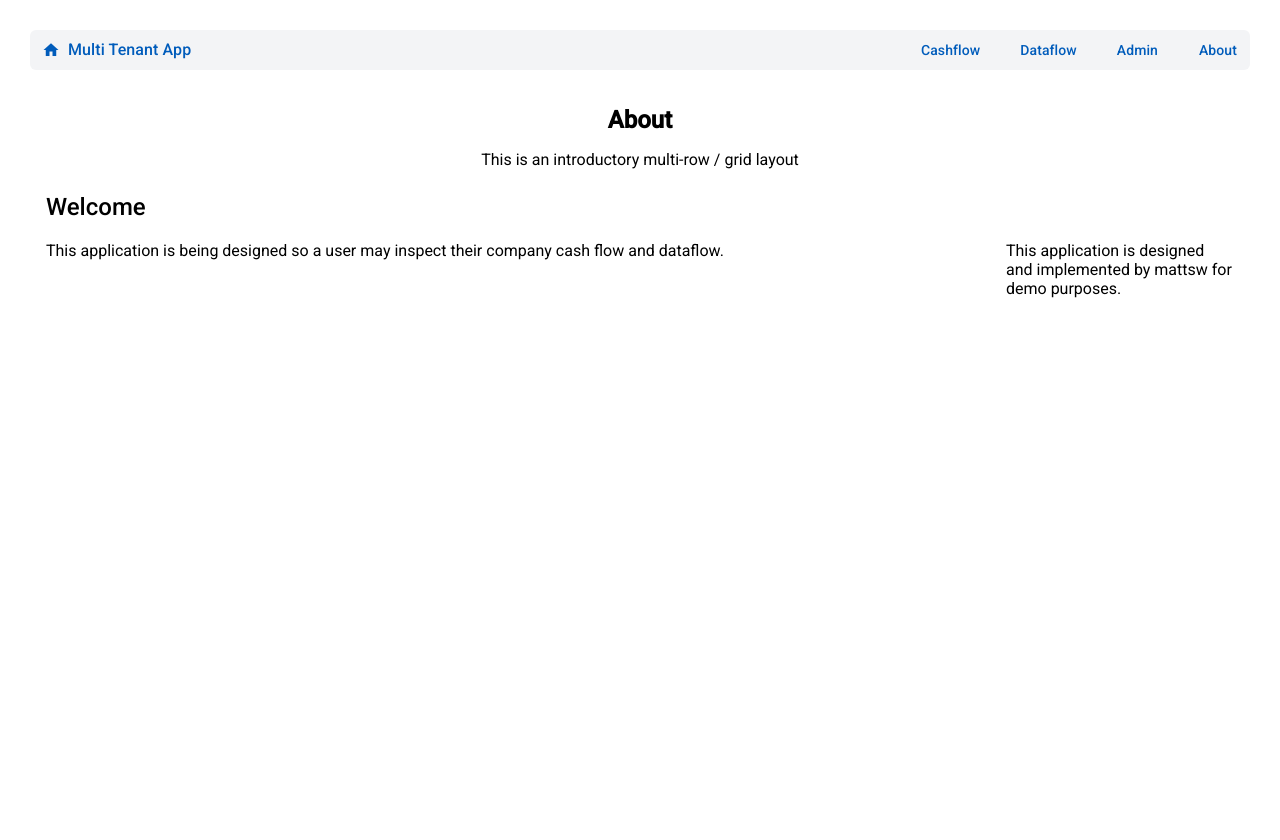
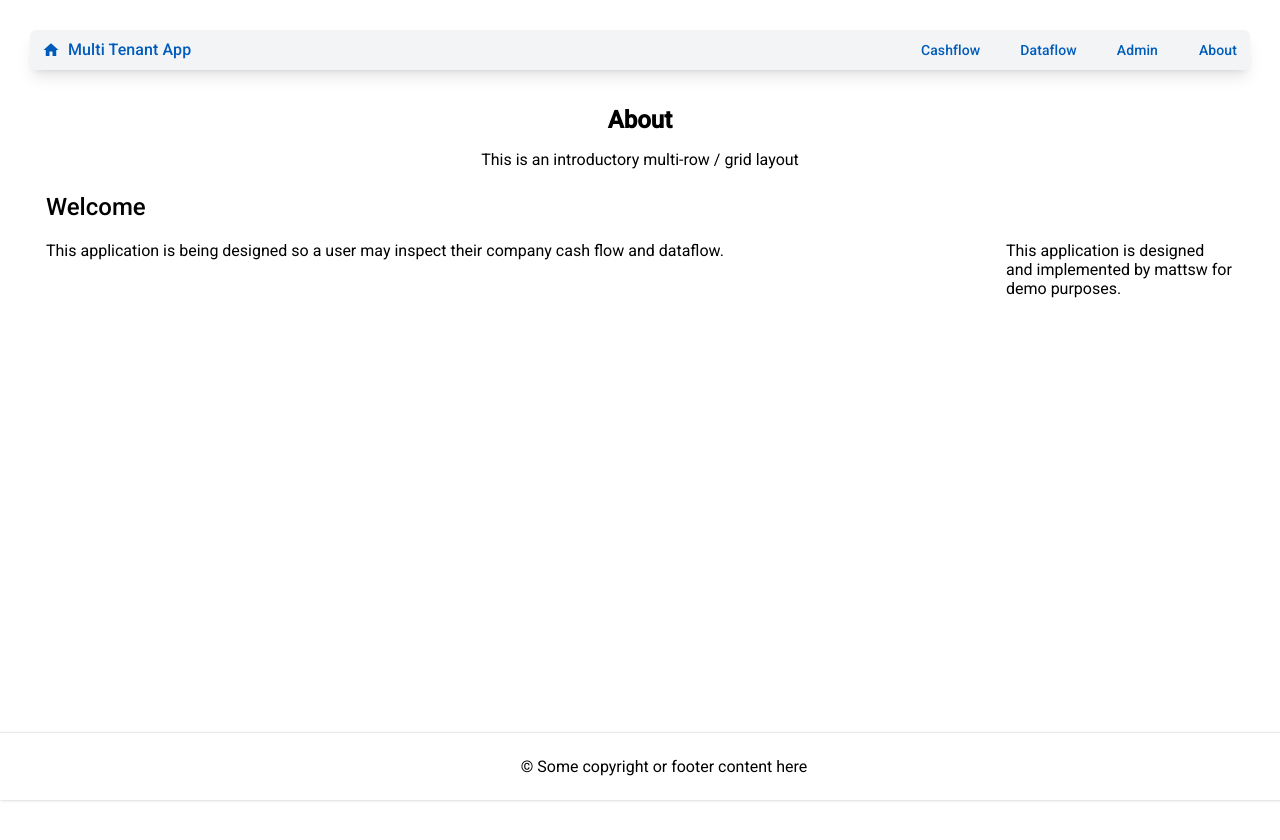
Before and after one commit to mattsw/MultiTenantApp, an Angular app in the folder multi-tenant-app/: page /about in a window 1280 px wide. Shown: the top 840 px of the page. Built offline with nearby package versions, Linux system fonts and the light colour scheme.

Commit message:
Added a base sticky footer

```diff
--- a/multi-tenant-app/src/app/app.html
+++ b/multi-tenant-app/src/app/app.html
@@ -1,4 +1,7 @@
 <app-navbar></app-navbar>
+
 <main>
   <router-outlet />
 </main>
+
+<app-footer></app-footer>
--- a/multi-tenant-app/src/app/app.ts
+++ b/multi-tenant-app/src/app/app.ts
@@ -1,11 +1,12 @@
 import { Component, signal } from '@angular/core';
 import { RouterOutlet } from '@angular/router';
 import { Navbar } from "./navbar/navbar";
+import { Footer } from './footer/footer';
 import { RouterModule } from '@angular/router';
 
 @Component({
   selector: 'app-root',
-  imports: [RouterOutlet, Navbar, RouterModule],
+  imports: [RouterOutlet, Navbar, Footer, RouterModule],
   templateUrl: './app.html',
   styleUrl: './app.scss'
 })
--- /dev/null
+++ b/multi-tenant-app/src/app/footer/footer.html
@@ -0,0 +1,5 @@
+<div class="fixed bottom-0 left-0 z-20 w-full p-4 bg-white border-t border-gray-200 shadow-sm md:items-center md:justify-between md:p-6 dark:bg-gray-800 dark:border-gray-600">
+    <div class="text-center">
+        &copy; Some copyright or footer content here
+    </div>
+</div>
--- a/multi-tenant-app/src/app/navbar/navbar.html
+++ b/multi-tenant-app/src/app/navbar/navbar.html
@@ -1,4 +1,4 @@
-<div class="flex justify-between bg-gray-100 rounded-md">
+<div class="flex justify-between bg-gray-100 rounded-md shadow-lg">
   <button matButton routerLink="/">
     <mat-icon aria-hidden="false" aria-label="Home" fontIcon="home"></mat-icon>
     <span class="text-base">Multi Tenant App</span>
--- a/multi-tenant-app/src/index.html
+++ b/multi-tenant-app/src/index.html
@@ -9,7 +9,7 @@
   <link href="https://fonts.googleapis.com/css2?family=Roboto:wght@300;400;500&display=swap" rel="stylesheet">
   <link href="https://fonts.googleapis.com/icon?family=Material+Icons" rel="stylesheet">
 </head>
-<body class="mat-typography matt-app-background min-h-screen">
+<body class="mat-typography matt-app-background min-h-screen flex flex-col">
   <app-root></app-root>
 </body>
 </html>
```
Also changed, not shown: multi-tenant-app/src/app/footer/footer.ts (added, +11 -0 lines), multi-tenant-app/src/app/footer/footer.scss (added), 1 other file (tests, documents, lock files or other folders).
